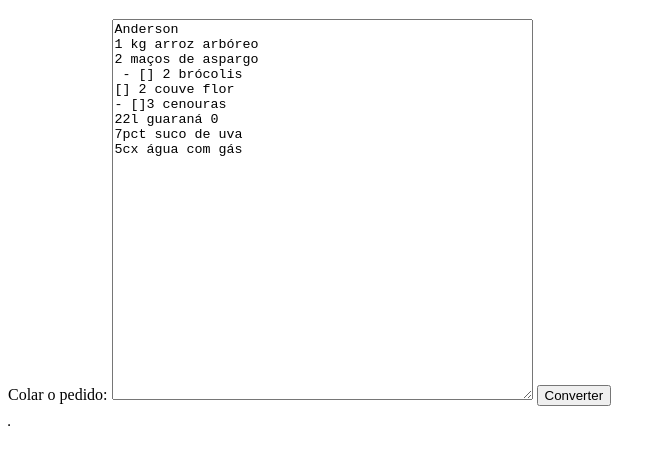
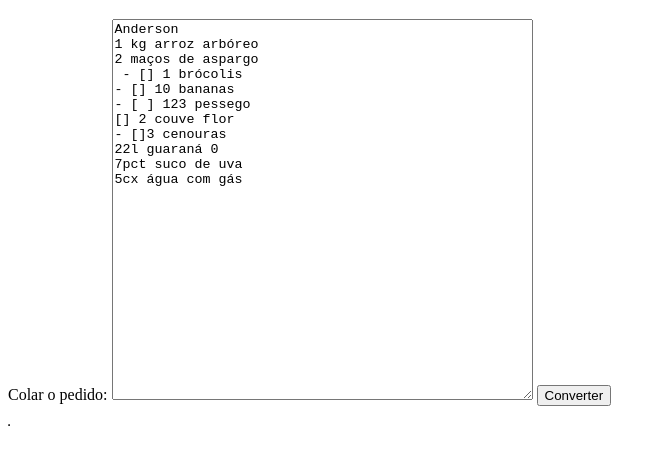
Before and after one commit to pazzamello/parse-order, a plain HTML site: page index.html in a window 1280 px wide. Shown: the part 61-526 px from the top of the page, without its empty margins (0-666 px from the left). Drawn offline with Linux system fonts and the light colour scheme.

Commit message:
adding differences to the test data

```diff
--- a/index.html
+++ b/index.html
@@ -40,7 +40,6 @@
 
                 let amount = amount_full;
                 line_order.shift();
-                //let index = 0;
                 let amount_left = "";
 
                 if (amount_full.match(/\D/)) {
@@ -70,7 +69,9 @@
         <textarea id="data" name="data" rows="25" cols="50">Anderson
 1 kg arroz arbóreo
 2 maços de aspargo
- - [] 2 brócolis
+ - [] 1 brócolis
+- [] 10 bananas
+- [ ] 123 pessego
 [] 2 couve flor
 - []3 cenouras
 22l guaraná 0
```
